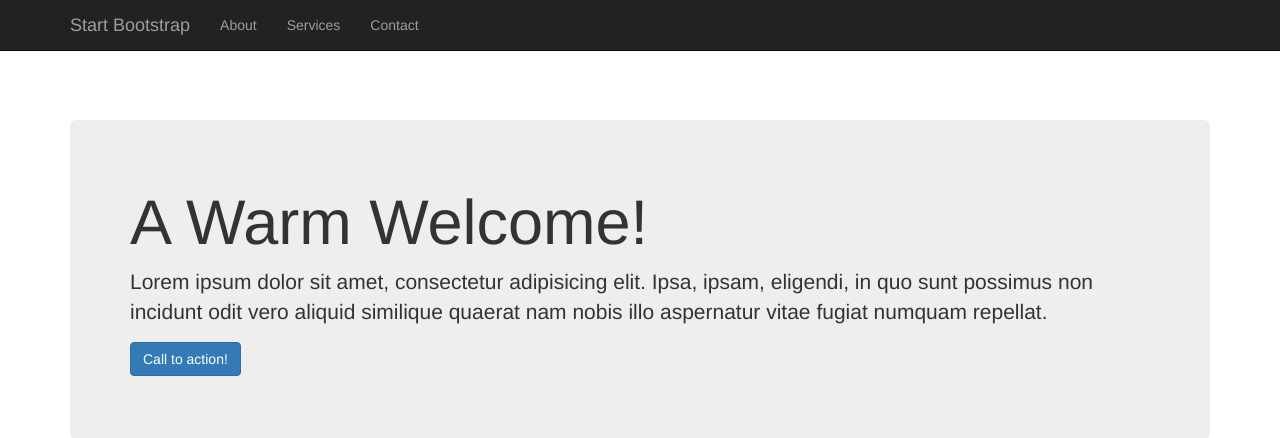
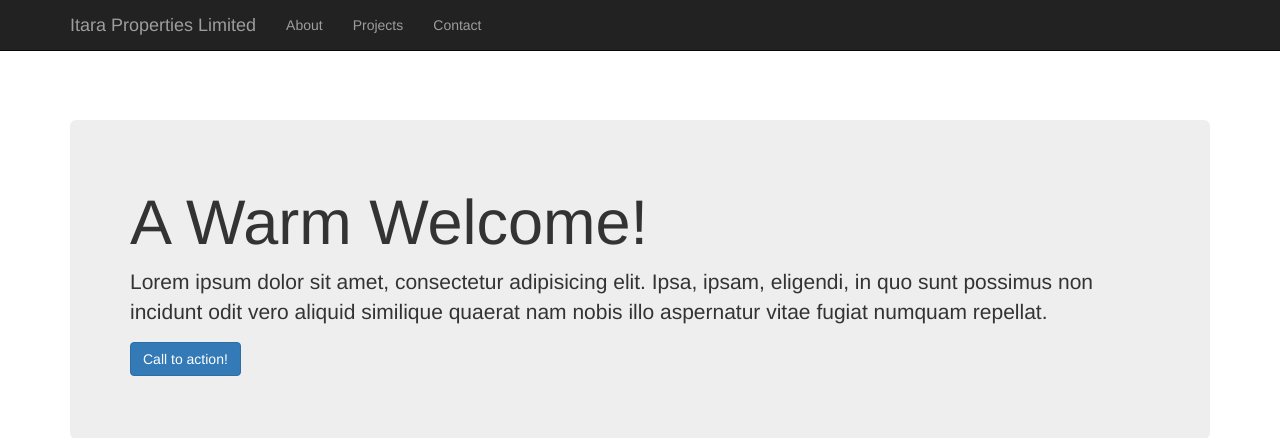
Before and after one commit to ioproxxy/Itara, a Django app: page / in a window 1280 px wide. Shown: the top 438 px of the page. Run offline with Django 3.2, Linux system fonts and the light colour scheme; grey boxes labelled with a size stand in for pictures from a placeholder-image service; some libraries are stand-ins or nearby versions.

Commit message:
index.html changed text

```diff
--- a/properties/templates/index.html
+++ b/properties/templates/index.html
@@ -10,7 +10,7 @@
     <meta name="description" content="">
     <meta name="author" content="">
 
-    <title>Heroic Features - Start Bootstrap Template</title>
+    <title>Itara Properties Limited</title>
 
     <!-- Bootstrap Core CSS -->
     <link href="{% static 'css/bootstrap.min.css' %}" rel="stylesheet">
@@ -40,7 +40,7 @@
                     <span class="icon-bar"></span>
                     <span class="icon-bar"></span>
                 </button>
-                <a class="navbar-brand" href="#">Start Bootstrap</a>
+                <a class="navbar-brand" href="#">Itara Properties Limited</a>
             </div>
             <!-- Collect the nav links, forms, and other content for toggling -->
             <div class="collapse navbar-collapse" id="bs-example-navbar-collapse-1">
@@ -49,7 +49,7 @@
                         <a href="#">About</a>
                     </li>
                     <li>
-                        <a href="#">Services</a>
+                        <a href="#">Projects</a>
                     </li>
                     <li>
                         <a href="#">Contact</a>
@@ -158,7 +158,7 @@
     <script src="{% static 'js/jquery.js' %}"></script>
 
     <!-- Bootstrap Core JavaScript -->
-    <script src="https://maxcdn.bootstrapcdn.com/bootstrap/3.3.6/js/bootstrap.min.js'"></script>
+    <script src="{%static '/js/bootstrap.min.js' %} "></script>
 
 </body>
 
```
